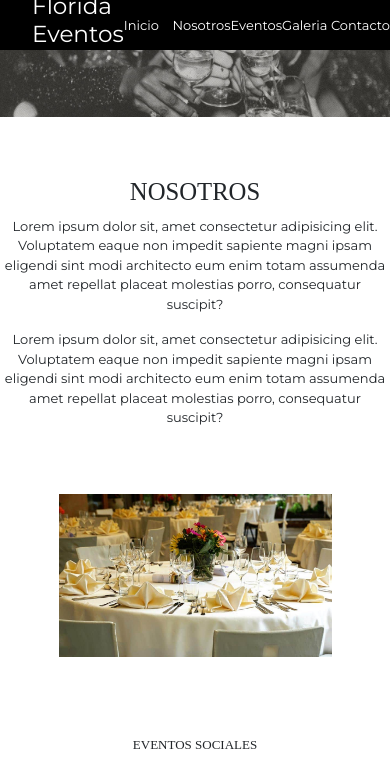
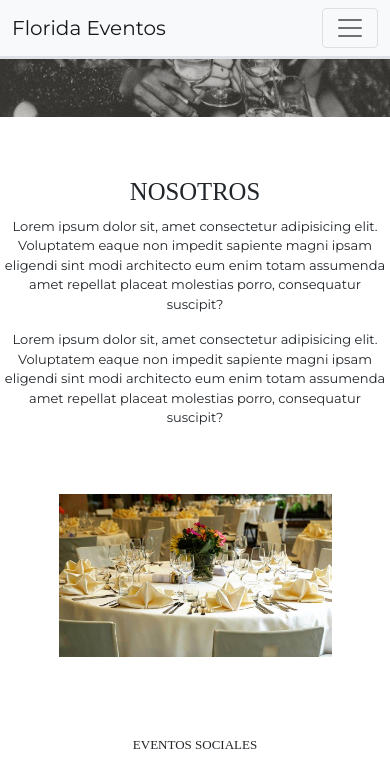
Before and after one commit to IanGerez/Florida-Eventos, a plain HTML site: page index.html in a window 390 px wide. Shown: the top 778 px of the page. Drawn offline with nearby package versions, Linux system fonts and the light colour scheme.

Commit message:
mi-tercer-commit

```diff
--- a/index.html
+++ b/index.html
@@ -11,16 +11,27 @@
 </head>
 <body>
     <header>
-        <div class="navegacion">
-            <ul class="grid menu">
-                <li><h3>Florida Eventos</h3></li>
-                <li><a class="barra" href="">Inicio</a></li>
-                <li><a class="barra" href="#nosotros">Nosotros</a></li>
-                <li><a class="barra" href="#eventos">Eventos</a></li>
-                <li><a class="barra" href="#galeria">Galeria</a></li>
-                <li><a class="barra" href="#contacto">Contacto</a></li>
-            </ul>
+
+        <div class="container-fluid">
+            <nav class="navbar fixed-top navbar-expand-md navbar-light bg-light border-3 border-bottom">
+                <div class="container-fluid">
+                    <a href="#" class="navbar-brand">Florida Eventos</a>
+                    <button type="button" class="navbar-toggler" data-bs-toggle="collapse" data-bs-target="#MenuNavegacion">
+                        <span class="navbar-toggler-icon"></span>
+                    </button>
+                    <div id="MenuNavegacion" class=" collapse navbar-collapse">
+                        <ul class="navbar-nav ms-3">
+                            <li class="nav-item"><a class="nav-link" href="#">Inicio</a></li>
+                            <li class="nav-item"><a class="nav-link" href="#nosotros">Nosotros</a></li>
+                            <li class="nav-item"><a class="nav-link" href="#eventos">Eventos</a></li>
+                            <li class="nav-item"><a class="nav-link" href="#galeria">Galeria</a></li>
+                            <li class="nav-item"><a class="nav-link" href="#contacto">Contacto</a></li>
+                        </ul>
+                    </div>
+                </div>
+            </nav>
         </div>
+
     </header>
 
     <main class="main-portada">
@@ -66,7 +77,7 @@
     </div>
 
     <div class="container">
-        <h2 id="contacto">Contacto</h2>
+        <h2 id="contacto">CONTACTO</h2>
         <h4>Completa el formulario y nos comunicaremos a la brevedad</h4>
         <div class="row w-50">
             <div class="col">
--- a/main.css
+++ b/main.css
@@ -13,23 +13,8 @@ body {
     overflow: hidden;
 }
 
-.menu {
-    width: 100%;
-    grid-template-columns: repeat(6, 1fr);
-    grid-template-rows: 90px;
-    list-style: none;
-    align-items: center;
-    position: fixed;
-    background-color: black;
-    color: white;
-    font-family:"montserrat"
-}
-
-.barra {
-    text-decoration: none;
-    font-family: sans-serif;
-    color: white;
-    font-family:"montserrat"
+.container-fluid {
+    font-family: "montserrat";
 }
 
 .portada-imagen {
@@ -139,11 +124,11 @@ body {
 }
 
 .form-label {
-    font-family:"bebas+neue";
+    font-family:"montserrat";
 }
 
 .form-control {
-    font-family:"bebas+neue";
+    font-family:"montserrat";
 }
 
 .col mb-3 {
@@ -167,7 +152,15 @@ body {
     font-family:"montserrat";
 }
 
-@media screen and (max-width: 600px) {
+@media screen and (max-width: 768px) {
+
+    .navbar-collapse {
+        text-align: end;
+        font-size: 13px;
+        font-family: "montserrat";
+    }
+
+
     .qstexto {
         padding-bottom: 50px;
         text-align: center;
@@ -228,26 +221,6 @@ body {
         padding-top: 50px;
     }
 
-    .menu {
-        width: 100%;
-        grid-template-columns: repeat(6, 1fr);
-        grid-template-rows: 50px;
-        list-style: none;
-        align-items: center;
-        position: fixed;
-        background-color: black;
-        color: white;
-        font-family:"montserrat"
-    }
-
-    .barra {
-        text-decoration: none;
-        font-family: sans-serif;
-        color: white;
-        font-family:"montserrat";
-        font-size: small;
-    }
-
     .footer {
         width: 100%;
         grid-template-columns: repeat(3, 1fr);
@@ -257,13 +230,29 @@ body {
         background-color: black;
         color: white;
         font-family:"montserrat";
-        font-size: 20px;
+        font-size: 10px;
     }
 
     .footer a {
         text-decoration: none;
         color: white;
         font-family:"montserrat";
+        font-size: 12px;
+    }
+
+    .form-label {
+        font-family:"montserrat";
+        font-size: 13px;
+    }
+
+    .form-control {
+        font-family:"montserrat";
+    }
+
+    .container h4 {
+        padding-top: 30px;
+        padding-bottom: 30px;
+        font-family:"bebas+neue";
         font-size: 15px;
     }
 
```
